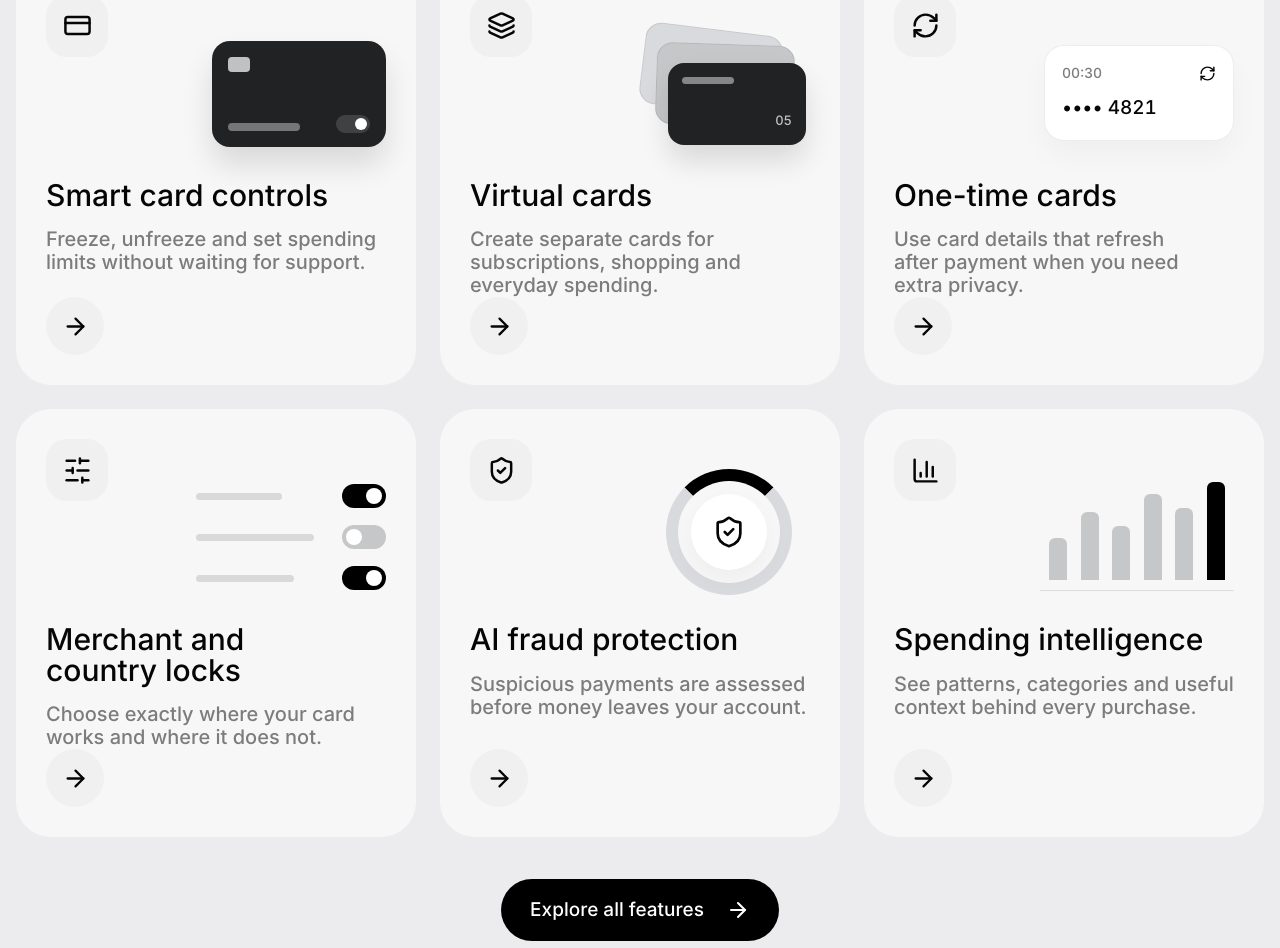
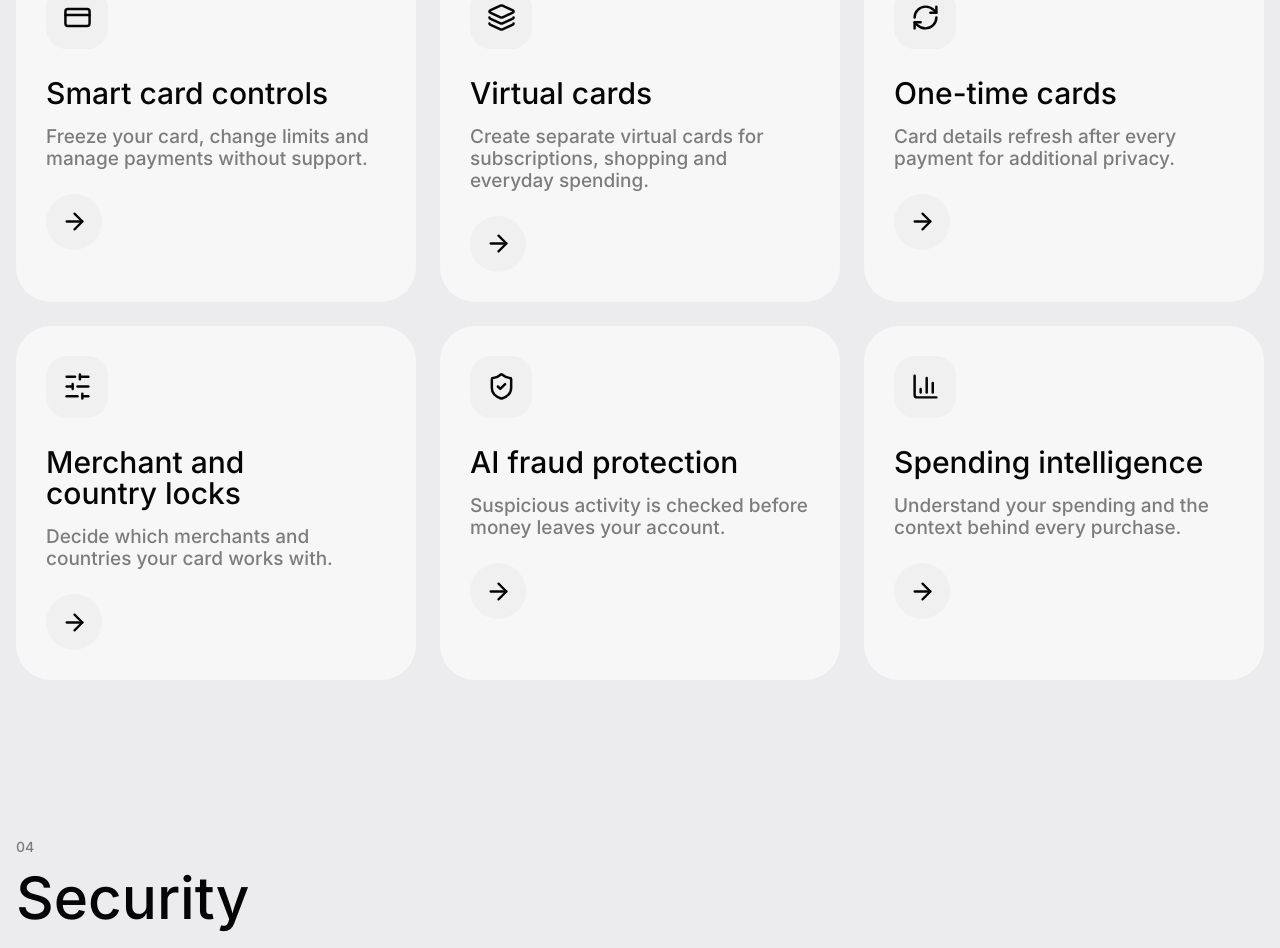
Before and after one commit to Uniqohq/website, a Next.js app: page / in a window 1280 px wide. Shown: the part 4620-5568 px from the top of the page. Built offline with nearby package versions, Linux system fonts and the light colour scheme.

Commit message:
Simplify product features cards

```diff
--- a/components/features.tsx
+++ b/components/features.tsx
@@ -22,82 +22,6 @@ const featureCards = [
   { icon: ShieldCheck },
   { icon: BarChart3 }
 ];
-
-function FeaturePreview({ index }: { index: number }) {
-  if (index === 0) {
-    return (
-      <div className="absolute bottom-[6px] right-0 h-[106px] w-[174px] rounded-[18px] bg-[#202224] p-[16px] text-white shadow-[0_18px_30px_rgba(0,0,0,0.12)]">
-        <div className="h-[15px] w-[22px] rounded-[4px] bg-[#bfc1c3]" />
-        <div className="absolute bottom-[16px] left-[16px] h-[8px] w-[72px] rounded-full bg-white/[0.38]" />
-        <div className="absolute bottom-[14px] right-[16px] h-[18px] w-[34px] rounded-full bg-white/[0.14] p-[3px]">
-          <span className="block size-[12px] translate-x-[16px] rounded-full bg-white" />
-        </div>
-      </div>
-    );
-  }
-
-  if (index === 1) {
-    return (
-      <div className="absolute bottom-[8px] right-[4px] h-[116px] w-[184px]">
-        <span className="absolute right-[26px] top-0 h-[82px] w-[138px] rotate-[7deg] rounded-[16px] border border-black/[0.08] bg-[#d9dadd]" />
-        <span className="absolute right-[12px] top-[15px] h-[82px] w-[138px] rotate-[2deg] rounded-[16px] border border-black/[0.08] bg-[#c5c7c8]" />
-        <span className="absolute bottom-0 right-0 h-[82px] w-[138px] rounded-[16px] bg-[#202224] p-[14px] text-white shadow-[0_16px_28px_rgba(0,0,0,0.12)]">
-          <span className="block h-[7px] w-[52px] rounded-full bg-white/[0.45]" />
-          <span className="absolute bottom-[13px] right-[14px] text-[13px] font-medium tabular-nums text-white/[0.72]">05</span>
-        </span>
-      </div>
-    );
-  }
-
-  if (index === 2) {
-    return (
-      <div className="absolute bottom-[12px] right-0 flex h-[96px] w-[190px] flex-col justify-between rounded-[20px] border border-black/[0.07] bg-white p-[17px] shadow-[0_14px_28px_rgba(0,0,0,0.035)]">
-        <div className="flex items-center justify-between">
-          <span className="text-[14px] font-medium tabular-nums text-[#7c7c7c]">00:30</span>
-          <RefreshCw size={17} strokeWidth={2} />
-        </div>
-        <span className="text-[19px] font-medium tabular-nums">•••• 4821</span>
-      </div>
-    );
-  }
-
-  if (index === 3) {
-    return (
-      <div className="absolute bottom-[4px] right-0 grid w-[190px] gap-[11px]">
-        {[86, 118, 98].map((width, itemIndex) => (
-          <div key={width} className="flex h-[30px] items-center justify-between">
-            <span className="h-[7px] rounded-full bg-black/[0.12]" style={{ width }} />
-            <span className={`h-[24px] w-[44px] rounded-full p-[4px] ${itemIndex === 1 ? "bg-[#c5c7c8]" : "bg-black"}`}>
-              <span className={`block size-[16px] rounded-full bg-white ${itemIndex === 1 ? "" : "translate-x-[20px]"}`} />
-            </span>
-          </div>
-        ))}
-      </div>
-    );
-  }
-
-  if (index === 4) {
-    return (
-      <div className="absolute bottom-[2px] right-[18px] flex size-[126px] items-center justify-center rounded-full border-[12px] border-[#d9dadd] border-t-black">
-        <div className="flex size-[76px] items-center justify-center rounded-full bg-white shadow-[0_10px_24px_rgba(0,0,0,0.04)]">
-          <ShieldCheck size={34} strokeWidth={1.9} />
-        </div>
-      </div>
-    );
-  }
-
-  return (
-    <div className="absolute bottom-[6px] right-0 flex h-[112px] w-[194px] items-end justify-between gap-[8px] border-b border-black/10 px-[9px] pb-[10px]">
-      {[42, 68, 54, 86, 72, 98].map((height, itemIndex) => (
-        <span
-          key={`${height}-${itemIndex}`}
-          className={`w-[18px] rounded-t-[6px] ${itemIndex === 5 ? "bg-black" : "bg-[#c5c7c8]"}`}
-          style={{ height }}
-        />
-      ))}
-    </div>
-  );
-}
 
 export function Features() {
   const reducedMotion = useReducedMotion();
@@ -125,7 +49,7 @@ export function Features() {
           </p>
         </motion.div>
 
-        <div className="mt-[72px] grid min-w-0 gap-[24px] md:grid-cols-2 xl:grid-cols-3">
+        <div className="mt-[64px] grid min-w-0 gap-[24px] md:grid-cols-2 xl:grid-cols-3">
           {localizedCards.map((card, index) => {
             const Icon = card.icon;
 
@@ -136,20 +60,17 @@ export function Features() {
                 whileInView={reducedMotion ? undefined : { opacity: 1, y: 0 }}
                 viewport={{ once: true, margin: "-100px" }}
                 transition={{ duration: 0.68, ease, delay: index * 0.07 }}
-                className="flex min-h-[410px] min-w-0 flex-col rounded-[35px] bg-[#f7f7f7] p-[24px] md:p-[30px]"
+                className="flex min-h-[330px] min-w-0 flex-col rounded-[35px] bg-[#f7f7f7] p-[26px] md:p-[30px]"
               >
-                <div aria-hidden="true" className="relative h-[158px] shrink-0">
-                  <span className="flex size-[62px] items-center justify-center rounded-[21px] bg-[#f0f0f0]">
-                    <Icon size={29} strokeWidth={2.05} />
-                  </span>
-                  <FeaturePreview index={index} />
-                </div>
-                <h3 className="mt-[28px] max-w-[390px] text-[30px] font-medium leading-[1.02]">{card.title}</h3>
-                <p className="mt-[17px] max-w-[410px] text-[19px] font-medium leading-[1.15] text-[#7c7c7c] md:text-[20px]">{card.copy}</p>
+                <span aria-hidden="true" className="flex size-[62px] shrink-0 items-center justify-center rounded-[21px] bg-[#f0f0f0]">
+                  <Icon size={29} strokeWidth={2.05} />
+                </span>
+                <h3 className="mt-[30px] max-w-[390px] text-[28px] font-medium leading-[1.04] md:text-[30px]">{card.title}</h3>
+                <p className="mt-[16px] max-w-[390px] text-[18px] font-medium leading-[1.16] text-[#7c7c7c] md:text-[19px]">{card.copy}</p>
                 <a
                   href="/waitlist"
                   aria-label={card.title}
-                  className="burst-hover mt-auto flex size-[58px] items-center justify-center rounded-full bg-[#f0f0f0]"
+                  className="burst-hover mt-[24px] flex size-[56px] items-center justify-center rounded-full bg-[#f0f0f0]"
                 >
                   <ArrowRight size={27} strokeWidth={2.05} />
                 </a>
@@ -157,18 +78,6 @@ export function Features() {
             );
           })}
         </div>
-
-        <motion.a
-          href="/waitlist"
-          initial={reducedMotion ? false : { opacity: 0, y: 16 }}
-          whileInView={reducedMotion ? undefined : { opacity: 1, y: 0 }}
-          viewport={{ once: true }}
-          transition={{ duration: 0.62, ease, delay: 0.12 }}
-          className="burst-hover mx-auto mt-[42px] flex h-[62px] w-fit items-center justify-center gap-[22px] rounded-full bg-black px-[29px] text-[19px] font-medium text-white"
-        >
-          {copy.features.explore}
-          <ArrowRight size={24} strokeWidth={2.05} />
-        </motion.a>
       </div>
     </section>
   );
--- a/lib/site-copy.ts
+++ b/lib/site-copy.ts
@@ -25,14 +25,13 @@ export const siteCopy = {
       titleTop: "Everything you need.",
       titleBottom: "Nothing you don’t.",
       copy: "Powerful card controls and useful intelligence, kept simple from the first tap.",
-      explore: "Explore all features",
       cards: [
-        { title: "Smart card controls", copy: "Freeze, unfreeze and set spending limits without waiting for support." },
-        { title: "Virtual cards", copy: "Create separate cards for subscriptions, shopping and everyday spending." },
-        { title: "One-time cards", copy: "Use card details that refresh after payment when you need extra privacy." },
-        { title: "Merchant and country locks", copy: "Choose exactly where your card works and where it does not." },
-        { title: "AI fraud protection", copy: "Suspicious payments are assessed before money leaves your account." },
-        { title: "Spending intelligence", copy: "See patterns, categories and useful context behind every purchase." }
+        { title: "Smart card controls", copy: "Freeze your card, change limits and manage payments without support." },
+        { title: "Virtual cards", copy: "Create separate virtual cards for subscriptions, shopping and everyday spending." },
+        { title: "One-time cards", copy: "Card details refresh after every payment for additional privacy." },
+        { title: "Merchant and country locks", copy: "Decide which merchants and countries your card works with." },
+        { title: "AI fraud protection", copy: "Suspicious activity is checked before money leaves your account." },
+        { title: "Spending intelligence", copy: "Understand your spending and the context behind every purchase." }
       ]
     },
     security: {
@@ -161,14 +160,13 @@ export const siteCopy = {
       titleTop: "Всё, что нужно.",
       titleBottom: "Ничего лишнего.",
       copy: "Управление картой и полезная аналитика в простом интерфейсе с первого касания.",
-      explore: "Смотреть все возможности",
       cards: [
-        { title: "Умное управление картой", copy: "Замораживайте карту и задавайте лимиты без обращения в поддержку." },
-        { title: "Виртуальные карты", copy: "Создавайте отдельные карты для подписок, покупок и ежедневных расходов." },
-        { title: "Одноразовые карты", copy: "Используйте реквизиты, которые обновляются после оплаты для дополнительной приватности." },
-        { title: "Блокировки продавцов и стран", copy: "Сами выбирайте, где ваша карта работает, а где нет." },
-        { title: "AI-защита от мошенничества", copy: "Подозрительные платежи проверяются до списания денег со счёта." },
-        { title: "Аналитика расходов", copy: "Находите закономерности и видите полезный контекст каждой покупки." }
+        { title: "Умное управление картой", copy: "Замораживайте карту, меняйте лимиты и управляйте платежами без поддержки." },
+        { title: "Виртуальные карты", copy: "Создавайте отдельные виртуальные карты для подписок, покупок и повседневных расходов." },
+        { title: "Одноразовые карты", copy: "Реквизиты обновляются после каждой оплаты для дополнительной защиты." },
+        { title: "Блокировки продавцов и стран", copy: "Решайте, у каких продавцов и в каких странах карта будет работать." },
+        { title: "AI-защита от мошенничества", copy: "Подозрительные операции проверяются до списания денег со счёта." },
+        { title: "Аналитика расходов", copy: "Понимайте структуру расходов и контекст каждой покупки." }
       ]
     },
     security: {
--- a/lib/site-version.ts
+++ b/lib/site-version.ts
@@ -1 +1 @@
-export const SITE_VERSION = "2026.07.24-01";
+export const SITE_VERSION = "2026.07.24-02";
```
